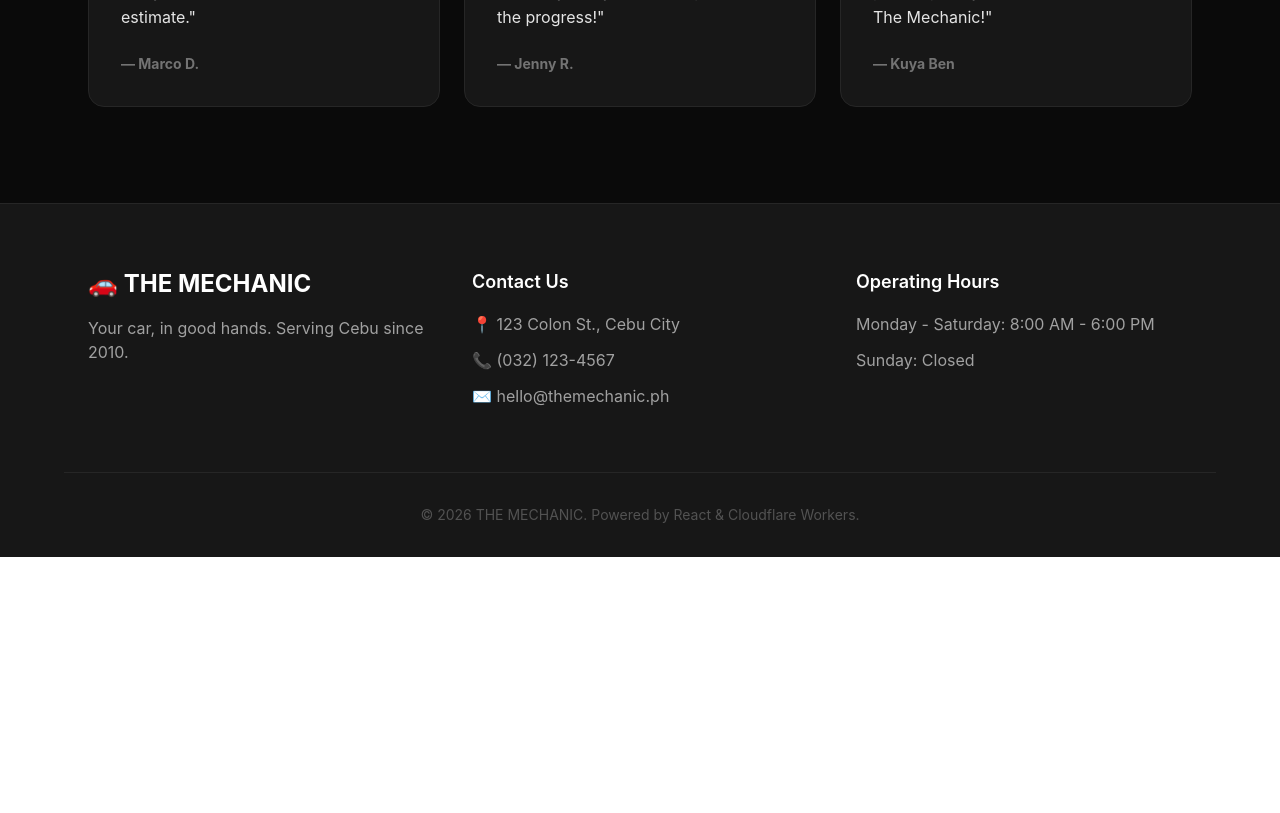
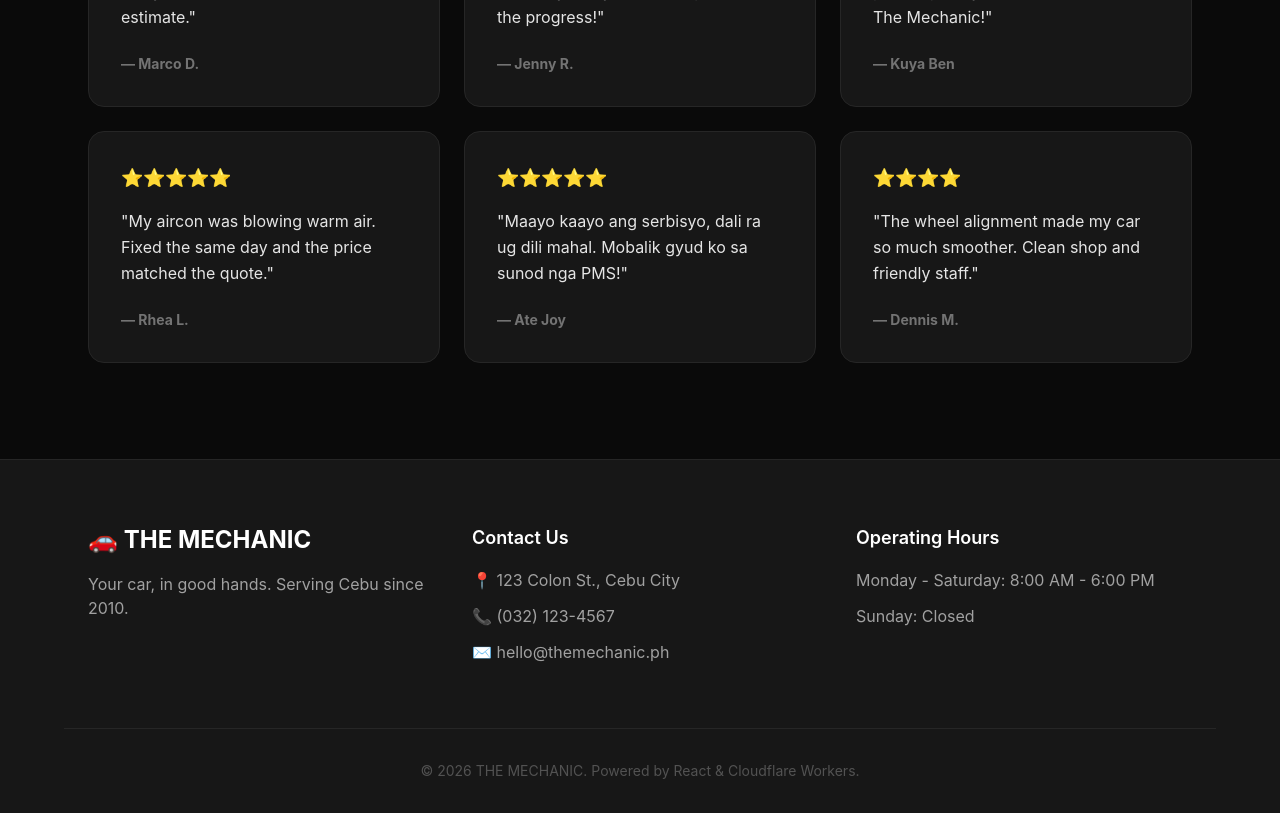
Before and after one commit to Seven25-ui/auto-fix, a React (Vite) app: page / in a window 1280 px wide. Shown: the part 2580-3393 px from the top of the page. Before the commit the page ends 3137 px from the top, so only its background shows below. Built offline with nearby package versions, Linux system fonts and the light colour scheme; no server answers; the database is empty.

Commit message:
Testimonials: 6 sample reviews

```diff
--- a/src/components/Testimonials.jsx
+++ b/src/components/Testimonials.jsx
@@ -1,5 +1,14 @@
 import React from "react";
-import { TESTIMONIALS } from "../data/mockData";
+
+// SAMPLE reviews ni. Ilisi sa tinuod nga reviews sa shop sa dili pa mo-live para sa customers.
+const TESTIMONIALS = [
+  { name: "Marco D.", stars: 5, text: "My SUV was back on the road within a day. Great value and an honest estimate." },
+  { name: "Jenny R.", stars: 5, text: "Booked my PMS online — smooth and easy. They even sent photos of the progress!" },
+  { name: "Kuya Ben", stars: 4, text: "Excellent service, and they never push repairs you don't need. Thanks, The Mechanic!" },
+  { name: "Rhea L.", stars: 5, text: "My aircon was blowing warm air. Fixed the same day and the price matched the quote." },
+  { name: "Ate Joy", stars: 5, text: "Maayo kaayo ang serbisyo, dali ra ug dili mahal. Mobalik gyud ko sa sunod nga PMS!" },
+  { name: "Dennis M.", stars: 4, text: "The wheel alignment made my car so much smoother. Clean shop and friendly staff." },
+];
 
 export default function Testimonials() {
   return (
```
